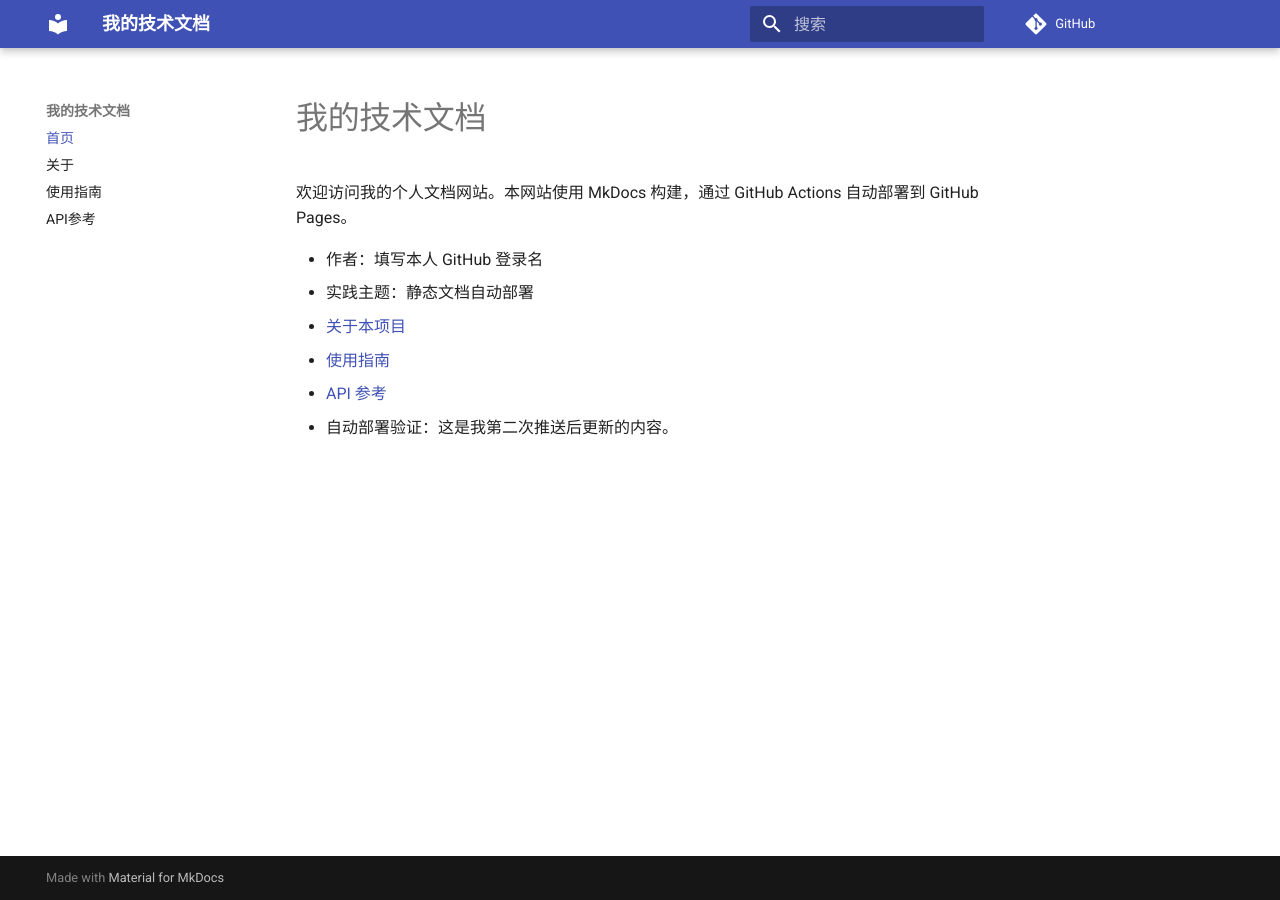
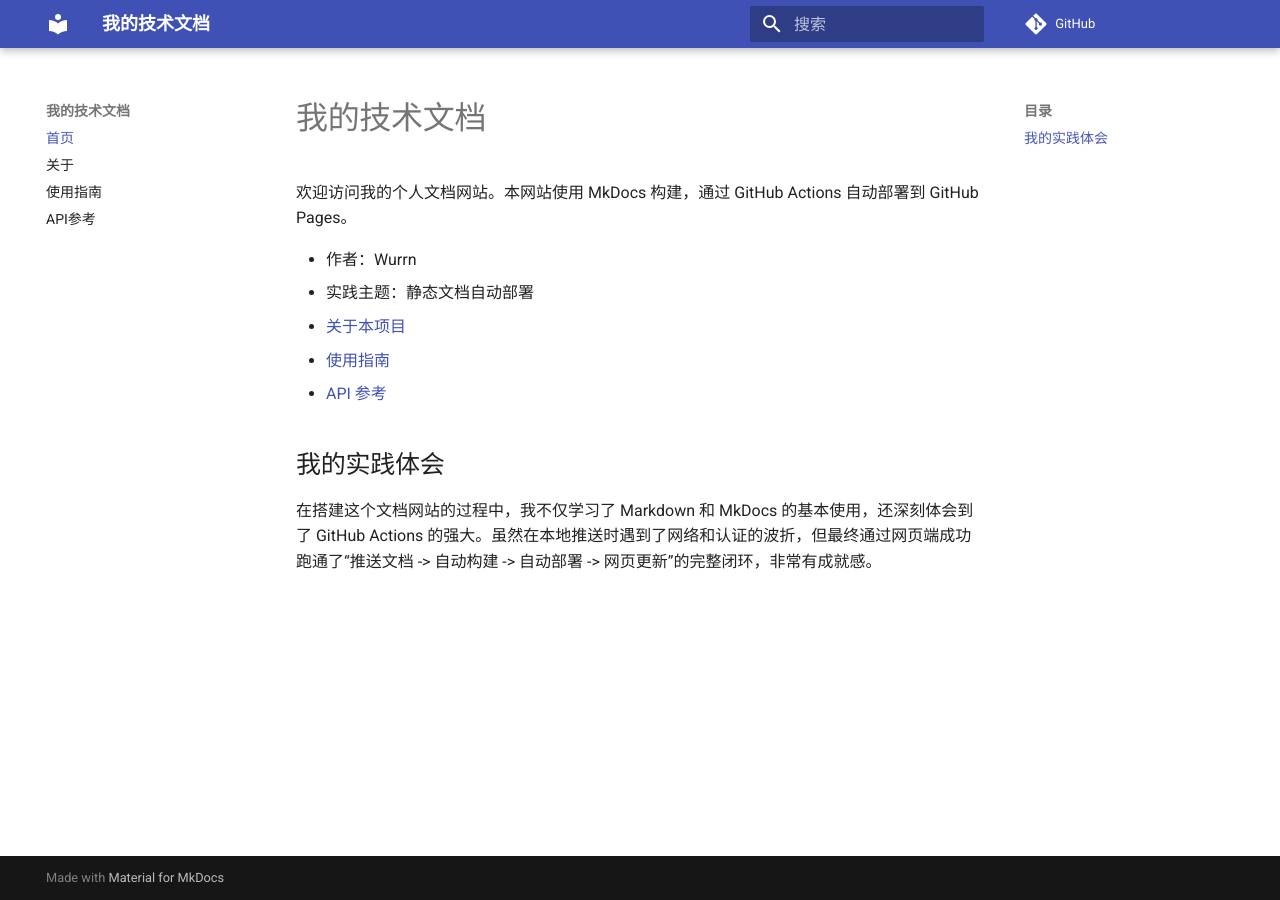
Before and after one commit to Wurnn/my-docs, an MkDocs documentation site: the page built from docs/index.md, in a window 1280 px wide. Built offline with MkDocs 1.6.1 and Material for MkDocs 9.7.7, drawn with Linux system fonts in a browser that asks for light colours; comment, search, counter and statistics services are not loaded.

Commit message:
Update index.md

```diff
--- a/docs/index.md
+++ b/docs/index.md
@@ -2,10 +2,11 @@
 
 欢迎访问我的个人文档网站。本网站使用 MkDocs 构建，通过 GitHub Actions 自动部署到 GitHub Pages。
 
-- 作者：填写本人 GitHub 登录名
+- 作者：Wurrn
 - 实践主题：静态文档自动部署
 - [关于本项目](about.md)
 - [使用指南](guide.md)
 - [API 参考](api.md)
 
-- 自动部署验证：这是我第二次推送后更新的内容。
+## 我的实践体会
+在搭建这个文档网站的过程中，我不仅学习了 Markdown 和 MkDocs 的基本使用，还深刻体会到了 GitHub Actions 的强大。虽然在本地推送时遇到了网络和认证的波折，但最终通过网页端成功跑通了“推送文档 -> 自动构建 -> 自动部署 -> 网页更新”的完整闭环，非常有成就感。
```
